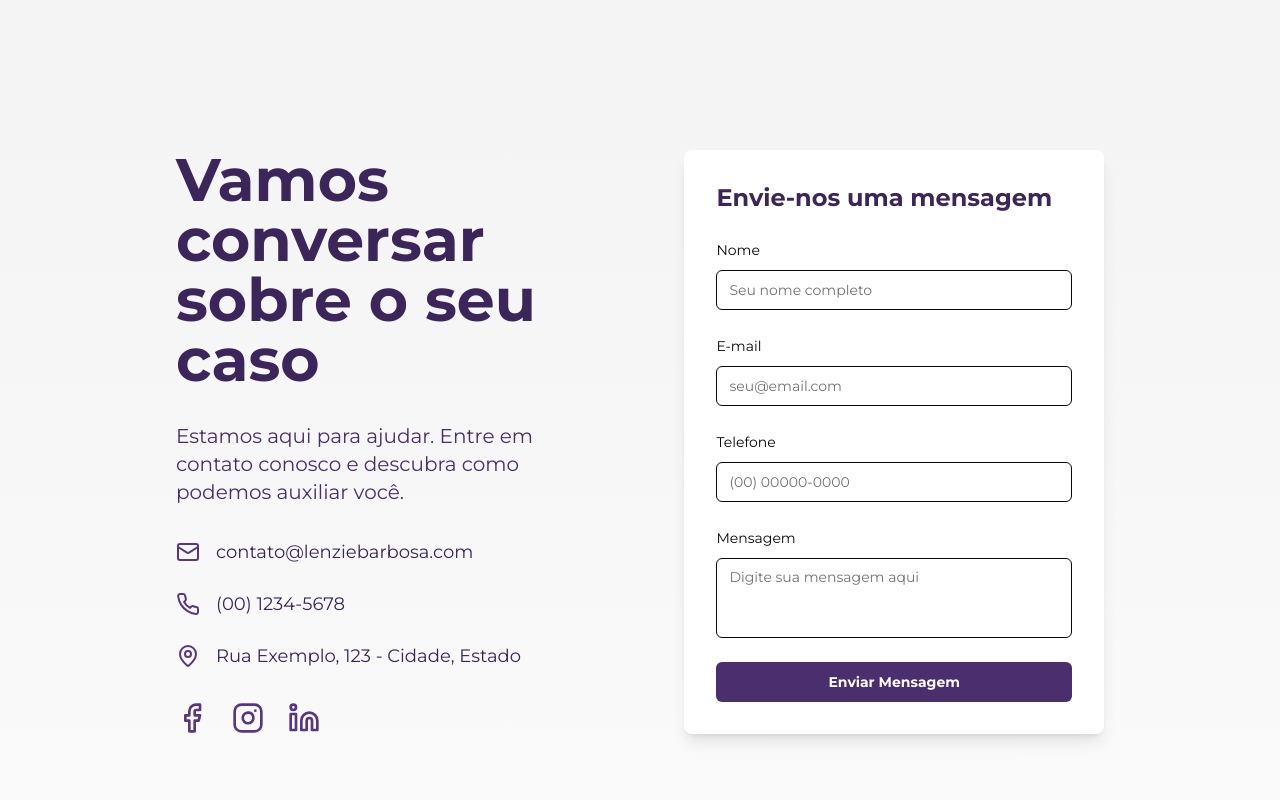
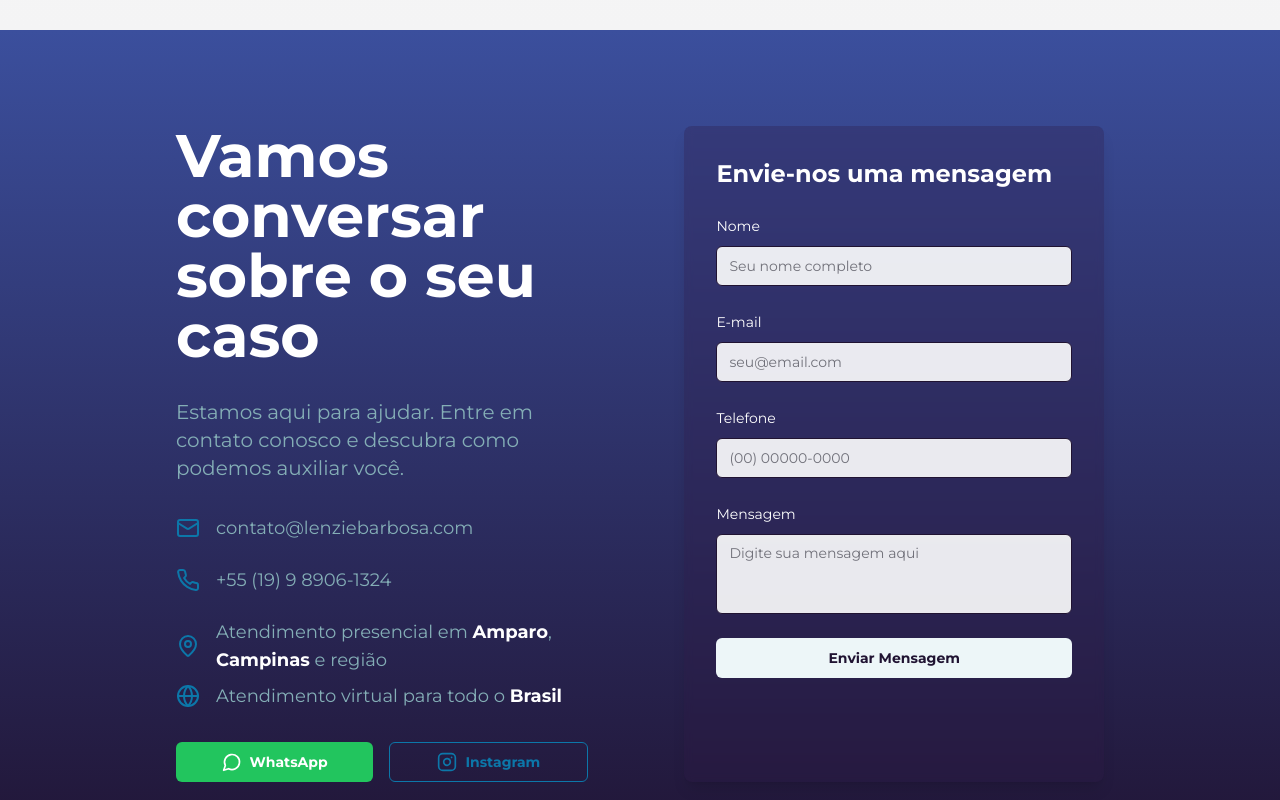
Before and after one commit to pedrinhopagan/lp-lenzi-barbosa, a Next.js app: page / in a window 1280 px wide. Shown: the part 4120-4920 px from the top of the page. Built offline with nearby package versions, Linux system fonts and the light colour scheme.

Commit message:
Contato escuro

```diff
--- a/app/layout.tsx
+++ b/app/layout.tsx
@@ -1,12 +1,12 @@
 import type { Metadata } from "next";
-import { Montserrat, Roboto } from "next/font/google";
+import { Montserrat, Playfair_Display, Roboto } from "next/font/google";
 import "./globals.css";
 import { Navbar } from "@/components/_ui/Navbar";
 import { BackToTop } from "@/components/_ui/BackToTop";
 import { WppButton } from "@/components/_ui/WppButton";
 import { Footer } from "@/components/_ui/Footer";
 
-const roboto = Roboto({
+const playfair = Playfair_Display({
 	subsets: ["latin"],
 	variable: "--font-main",
 	weight: ["400"],
@@ -29,7 +29,7 @@ export default function RootLayout({
 	return (
 		<html lang="en">
 			<body
-				className={`${roboto.variable} ${montserrat.variable} font-alt bg-zinc-100 antialiased overflow-x-hidden`}
+				className={`${playfair.variable} ${montserrat.variable} font-alt bg-zinc-100 antialiased overflow-x-hidden`}
 			>
 				<Navbar />
 				{children}
--- a/components/_ui/WppButton.tsx
+++ b/components/_ui/WppButton.tsx
@@ -2,11 +2,12 @@
 
 import { Button } from "@/components/ui/button";
 import { MessageCircle } from "lucide-react";
+import { PHONE_NUMBER } from "@/contants/home-page";
 
 export function WppButton() {
 	return (
 		<a
-			href="https://wa.me/554799112233"
+			href={`https://wa.me/${PHONE_NUMBER}`}
 			target="_blank"
 			rel="noopener noreferrer"
 			className="fixed bottom-4 left-4 z-50"
--- a/components/pages/home/-sections/Contact.tsx
+++ b/components/pages/home/-sections/Contact.tsx
@@ -22,7 +22,10 @@ import {
 	Facebook,
 	Instagram,
 	Linkedin,
+	MessageCircle,
+	Globe,
 } from "lucide-react";
+import { PHONE_NUMBER } from "@/contants/home-page";
 
 const formSchema = z.object({
 	nome: z.string().min(2, {
@@ -56,60 +59,91 @@ export function Contact() {
 	}
 
 	return (
-		<Container className="py-16 lg:py-24 bg-gradient-to-b from-zinc-100 to-zinc-50">
+		<Container className="relative py-16 lg:py-24 bg-gradient-to-b from-blue-400 to-blue-900">
 			<span id="contact" className="element-to-navigate" />
 
 			<div className="max-w-7xl mx-auto flex flex-col lg:flex-row gap-12 lg:gap-24">
 				<div className="lg:w-1/2 space-y-8">
-					<h2 className="text-5xl lg:text-6xl font-bold text-blue-700 ">
+					<h2 className="text-5xl lg:text-6xl font-bold text-white">
 						Vamos conversar sobre o seu caso
 					</h2>
-					<p className="text-xl text-blue-600">
+					<p className="text-xl text-blue-200">
 						Estamos aqui para ajudar. Entre em contato conosco e descubra como
 						podemos auxiliar você.
 					</p>
 					<div className="space-y-6">
 						<div className="flex items-center space-x-4">
-							<Mail className="w-6 h-6 text-blue-500" />
-							<span className="text-lg text-blue-700">
+							<Mail className="w-6 h-6 text-blue-300" />
+							<span className="text-lg text-blue-200">
 								contato@lenziebarbosa.com
 							</span>
 						</div>
 						<div className="flex items-center space-x-4">
-							<Phone className="w-6 h-6 text-blue-500" />
-							<span className="text-lg text-blue-700">(00) 1234-5678</span>
+							<Phone className="w-6 h-6 text-blue-300" />
+							<a
+								href={`tel:${PHONE_NUMBER}`}
+								target="_blank"
+								rel="noopener noreferrer"
+								className="text-lg text-blue-200"
+							>
+								{PHONE_NUMBER.replace(
+									/(\d{2})(\d{2})(\d{1})(\d{4})(\d{4})/,
+									"+$1 ($2) $3 $4-$5",
+								)}
+							</a>
+						</div>
+						<div className="flex flex-col space-y-2">
+							<div className="flex items-center space-x-4">
+								<MapPin className="w-6 h-6 text-blue-300 flex-shrink-0" />
+								<span className="text-lg text-blue-200">
+									Atendimento presencial em{" "}
+									<span className="font-bold text-white">Amparo</span>,{" "}
+									<span className="font-bold text-white">Campinas</span> e
+									região
+								</span>
 							</div>
 							<div className="flex items-center space-x-4">
-							<MapPin className="w-6 h-6 text-blue-500" />
-							<span className="text-lg text-blue-700">
-								Rua Exemplo, 123 - Cidade, Estado
+								<Globe className="w-6 h-6 text-blue-300 flex-shrink-0" />
+								<span className="text-lg text-blue-200">
+									Atendimento virtual para todo o{" "}
+									<span className="font-bold text-white">Brasil</span>
 								</span>
 							</div>
 						</div>
-					<div className="flex space-x-6">
+					</div>
+					<div className="flex space-x-4 mt-6">
+						<Button
+							asChild
+							className="flex-1 bg-green-500 text-white hover:bg-green-600 font-semibold py-2 px-4 rounded-md transition duration-300"
+						>
 							<a
-							href="#"
-							className="text-blue-500 hover:text-blue-700 transition-colors"
+								href={`https://wa.me/${PHONE_NUMBER}`}
+								target="_blank"
+								rel="noopener noreferrer"
 							>
-							<Facebook className="w-8 h-8" />
+								<MessageCircle className="w-5 h-5 mr-2 inline-block" />
+								WhatsApp
 							</a>
+						</Button>
+						<Button
+							asChild
+							variant="ghost"
+							className="flex-1 text-blue-300 hover:text-blue-700 border border-blue-300 hover:border-blue-100 font-semibold py-2 px-4 rounded-md transition duration-300 group"
+						>
 							<a
-							href="#"
-							className="text-blue-500 hover:text-blue-700 transition-colors"
+								href="https://www.instagram.com/lenziebarbosa/"
+								target="_blank"
+								rel="noopener noreferrer"
 							>
-							<Instagram className="w-8 h-8" />
+								<Instagram className="w-5 h-5 mr-2 inline-block" />
+								Instagram
 							</a>
-						<a
-							href="#"
-							className="text-blue-500 hover:text-blue-700 transition-colors"
-						>
-							<Linkedin className="w-8 h-8" />
-						</a>
+						</Button>
 					</div>
 				</div>
 
-				<div className="lg:w-1/2 bg-white p-8 rounded-lg shadow-lg">
-					<h3 className="text-2xl font-bold mb-6 text-blue-700">
+				<div className="lg:w-1/2 bg-blue-800/30 backdrop-blur-sm p-8 rounded-lg shadow-lg">
+					<h3 className="text-2xl font-bold mb-6 text-white">
 						Envie-nos uma mensagem
 					</h3>
 					<Form {...form}>
@@ -119,9 +153,13 @@ export function Contact() {
 								name="nome"
 								render={({ field }) => (
 									<FormItem>
-										<FormLabel>Nome</FormLabel>
+										<FormLabel className="text-white">Nome</FormLabel>
 										<FormControl>
-											<Input placeholder="Seu nome completo" {...field} />
+											<Input
+												placeholder="Seu nome completo"
+												{...field}
+												className="bg-white/90 text-blue-900 placeholder-blue-400"
+											/>
 										</FormControl>
 										<FormMessage />
 									</FormItem>
@@ -132,9 +170,13 @@ export function Contact() {
 								name="email"
 								render={({ field }) => (
 									<FormItem>
-										<FormLabel>E-mail</FormLabel>
+										<FormLabel className="text-white">E-mail</FormLabel>
 										<FormControl>
-											<Input placeholder="seu@email.com" {...field} />
+											<Input
+												placeholder="seu@email.com"
+												{...field}
+												className="bg-white/90 text-blue-900 placeholder-blue-400"
+											/>
 										</FormControl>
 										<FormMessage />
 									</FormItem>
@@ -145,9 +187,13 @@ export function Contact() {
 								name="telefone"
 								render={({ field }) => (
 									<FormItem>
-										<FormLabel>Telefone</FormLabel>
+										<FormLabel className="text-white">Telefone</FormLabel>
 										<FormControl>
-											<Input placeholder="(00) 00000-0000" {...field} />
+											<Input
+												placeholder="(00) 00000-0000"
+												{...field}
+												className="bg-white/90 text-blue-900 placeholder-blue-400"
+											/>
 										</FormControl>
 										<FormMessage />
 									</FormItem>
@@ -158,11 +204,11 @@ export function Contact() {
 								name="mensagem"
 								render={({ field }) => (
 									<FormItem>
-										<FormLabel>Mensagem</FormLabel>
+										<FormLabel className="text-white">Mensagem</FormLabel>
 										<FormControl>
 											<Textarea
 												placeholder="Digite sua mensagem aqui"
-												className="resize-none"
+												className="resize-none bg-white/90 text-blue-900 placeholder-blue-400"
 												{...field}
 											/>
 										</FormControl>
@@ -172,7 +218,7 @@ export function Contact() {
 							/>
 							<Button
 								type="submit"
-								className="w-full bg-blue-600 hover:bg-blue-700 text-white font-bold py-3 px-4 rounded-md transition duration-300"
+								className="w-full bg-blue-100 hover:bg-blue-200 text-blue-900 font-bold py-3 px-4 rounded-md transition duration-300"
 							>
 								Enviar Mensagem
 							</Button>
--- a/components/pages/home/-sections/Testimonials.tsx
+++ b/components/pages/home/-sections/Testimonials.tsx
@@ -12,7 +12,7 @@ import { testimonials } from "@/contants/home-page";
 
 export function Testimonials() {
 	return (
-		<Container className="py-16 lg:py-24 bg-gradient-to-b from-zinc-50 to-zinc-100">
+		<Container className="pt-16 pb-10 lg:pb-[72px] lg:pt-24 bg-gradient-to-b from-zinc-50 to-zinc-100">
 			<span id="testimonials" className="element-to-navigate" />
 
 			<div className="max-w-6xl mx-auto">
--- a/contants/home-page.ts
+++ b/contants/home-page.ts
@@ -3,6 +3,8 @@ import images from "./images";
 // -------------------------------------------------------------------------------------------------
 // ----------------------------------- NavLinks ---------------------------------------------------
 // -------------------------------------------------------------------------------------------------
+
+export const PHONE_NUMBER = "5519989061324";
 
 export const navLinks = [
 	{ id: "hero", name: "Início" },
```
Also changed, not shown: components/pages/home/-sections/Services.tsx (+10 -6 lines). Lines whose indentation alone changed are shown as unchanged.
